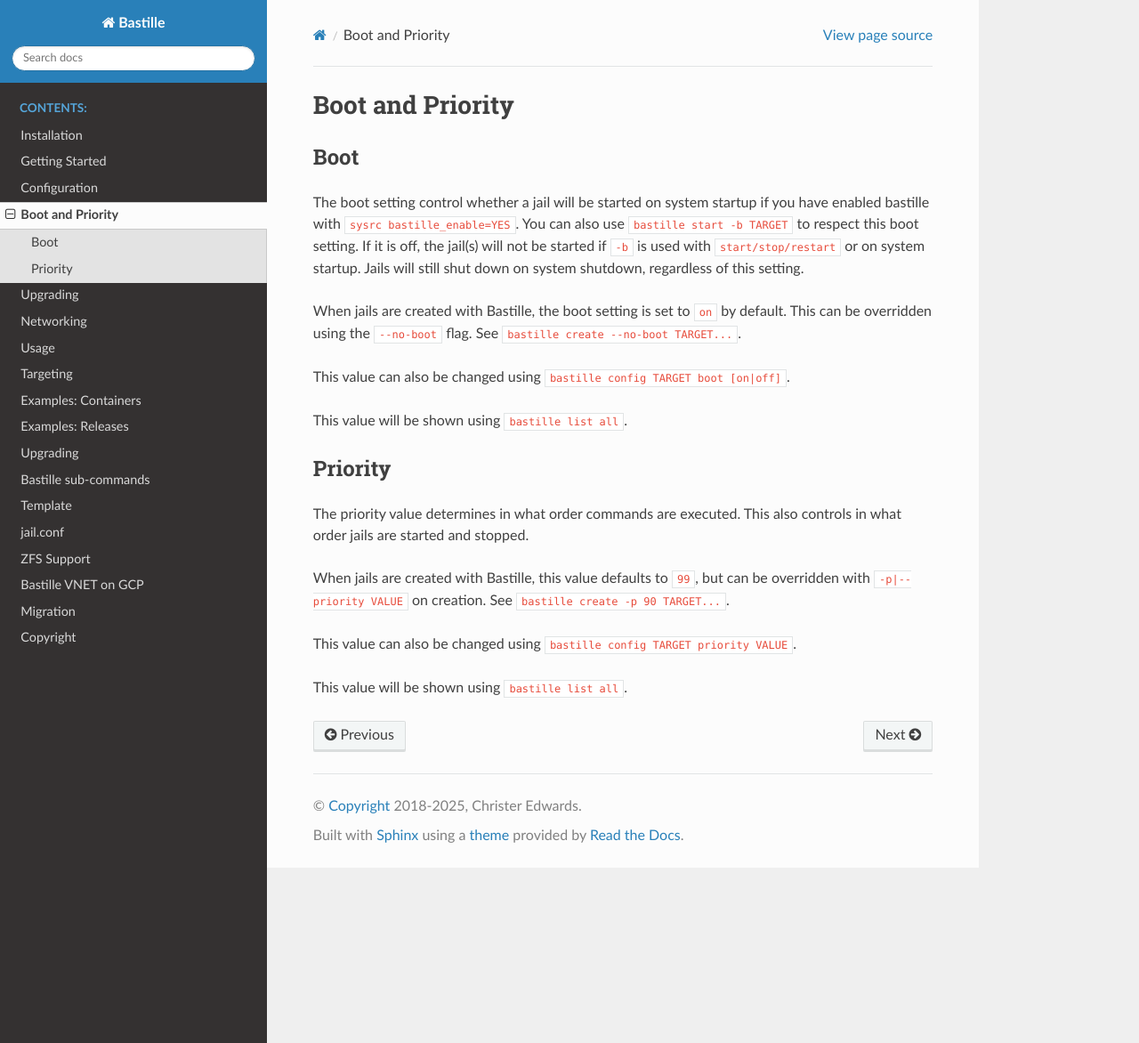
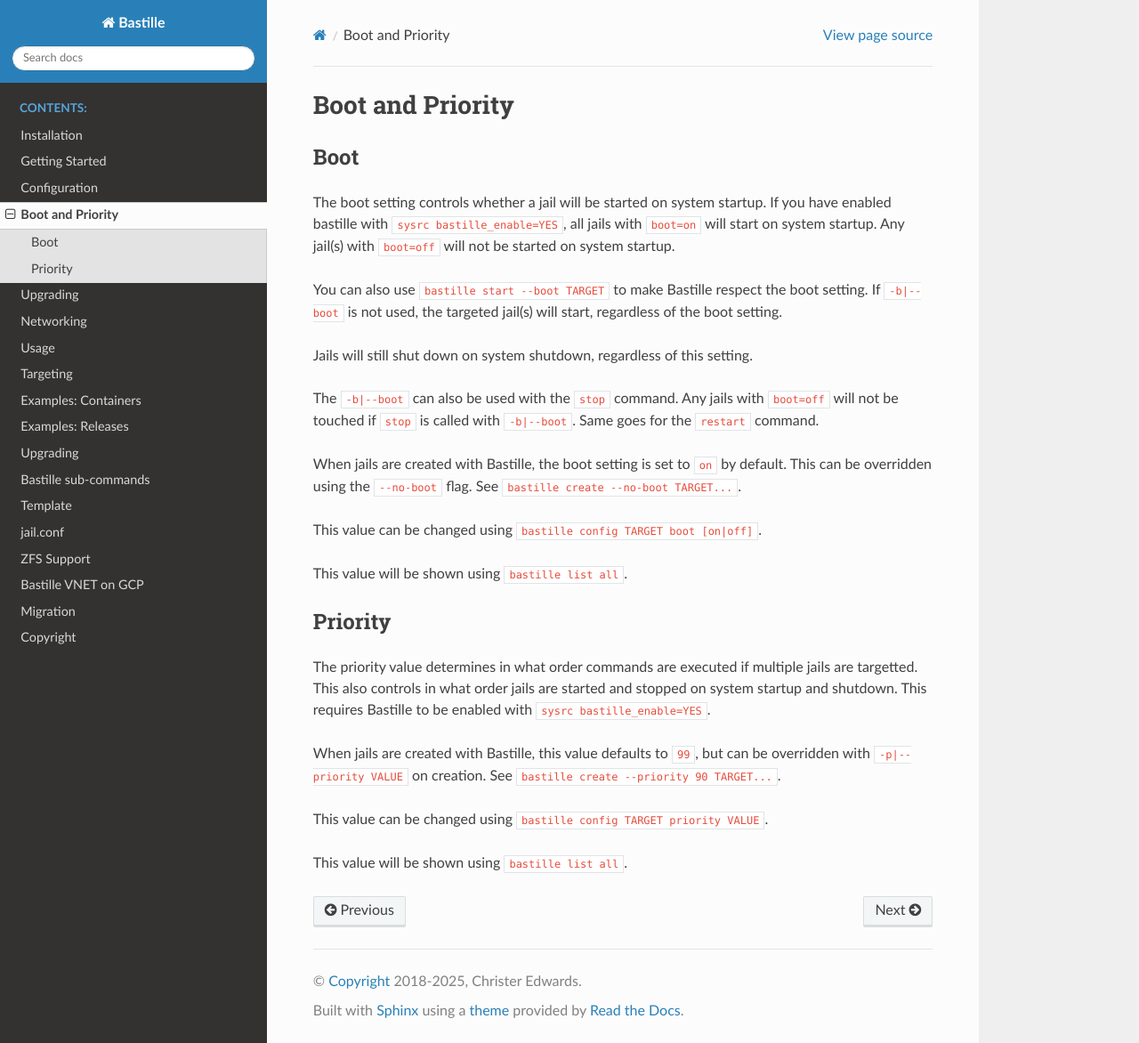
Before and after one commit to BastilleBSD/bastille, a Sphinx documentation site: the page built from docs/chapters/boot-and-priority.rst, in a window 1280 px wide and 1172 px high. Shown: the whole window at 89% size. Built offline with Sphinx 7.4.7 and the Read the Docs theme 3.1.0, drawn with Linux system fonts in a browser that asks for light colours.

Commit message:
docs: clearer boot and priority

```diff
--- a/docs/chapters/boot-and-priority.rst
+++ b/docs/chapters/boot-and-priority.rst
@@ -4,27 +4,35 @@ Boot and Priority
 Boot
 ----
 
-The boot setting control whether a jail will be started on system startup if you have enabled bastille
-with ``sysrc bastille_enable=YES``. You can also use ``bastille start -b TARGET`` to respect this boot setting.
-If it is off, the jail(s) will not be started if ``-b`` is used with ``start/stop/restart`` or on system
-startup. Jails will still shut down on system shutdown, regardless of this setting.
+The boot setting controls whether a jail will be started on system startup. If you have enabled bastille
+with ``sysrc bastille_enable=YES``, all jails with ``boot=on`` will start on system startup. Any jail(s)
+with ``boot=off`` will not be started on system startup.
+
+You can also use ``bastille start --boot TARGET`` to make Bastille respect the boot setting. If ``-b|--boot`` is not
+used, the targeted jail(s) will start, regardless of the boot setting.
+
+Jails will still shut down on system shutdown, regardless of this setting.
+
+The ``-b|--boot`` can also be used with the ``stop`` command. Any jails with ``boot=off`` will
+not be touched if ``stop`` is called with ``-b|--boot``. Same goes for the ``restart`` command.
 
 When jails are created with Bastille, the boot setting is set to ``on`` by default. This can be overridden using
 the ``--no-boot`` flag. See ``bastille create --no-boot TARGET...``.
 
-This value can also be changed using ``bastille config TARGET boot [on|off]``.
+This value can be changed using ``bastille config TARGET boot [on|off]``.
 
 This value will be shown using ``bastille list all``.
 
 Priority
 --------
 
-The priority value determines in what order commands are executed. This also controls in what order jails are started
-and stopped.
+The priority value determines in what order commands are executed if multiple jails are targetted. This also controls
+in what order jails are started and stopped on system startup and shutdown. This requires Bastille to be enabled
+with ``sysrc bastille_enable=YES``.
 
 When jails are created with Bastille, this value defaults to ``99``, but can be overridden with ``-p|--priority VALUE`` on
-creation. See ``bastille create -p 90 TARGET...``.
+creation. See ``bastille create --priority 90 TARGET...``.
 
-This value can also be changed using ``bastille config TARGET priority VALUE``.
+This value can be changed using ``bastille config TARGET priority VALUE``.
 
 This value will be shown using ``bastille list all``.
```
